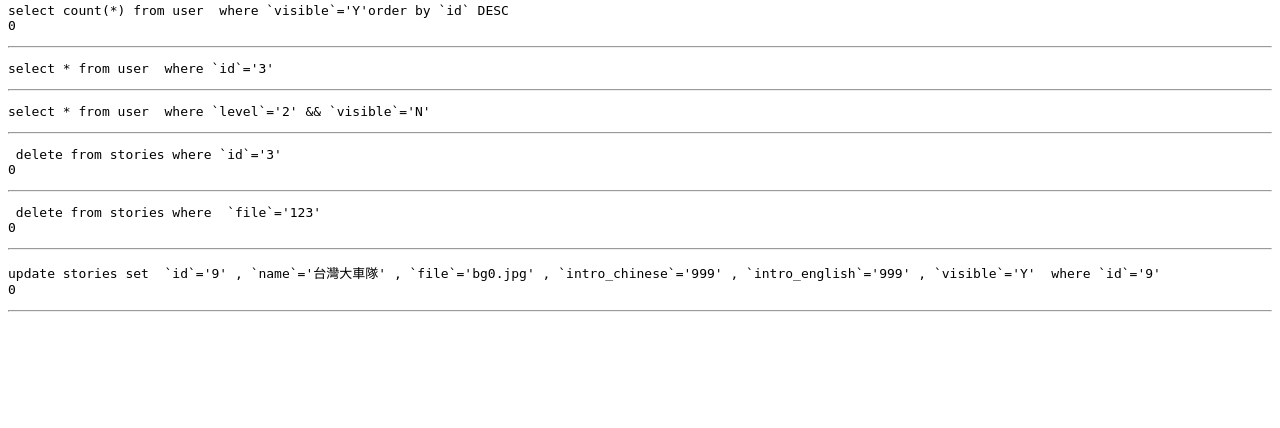
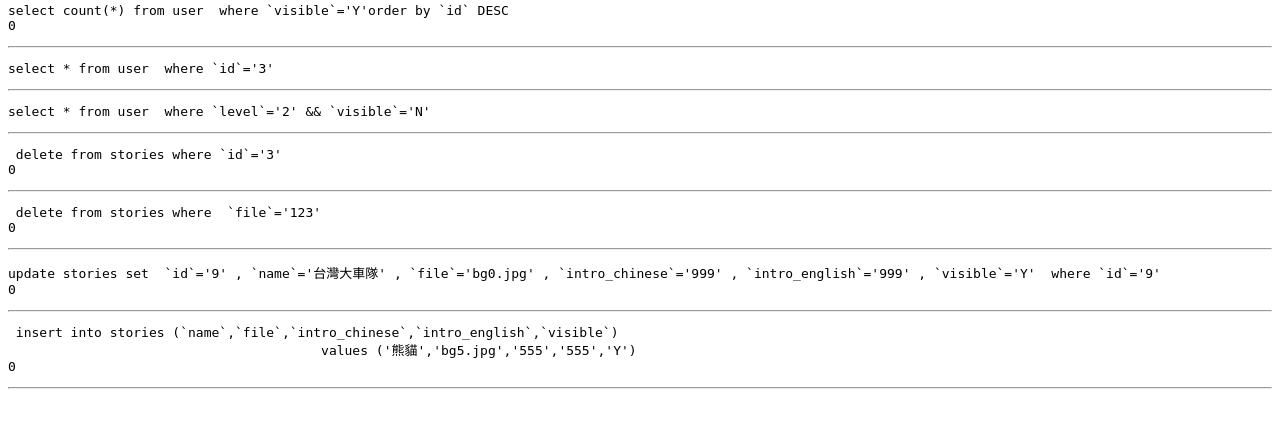
Before and after one commit to yuchi777/Web-Design-Certification-Level-B, a PHP site: page /base.php in a window 1280 px wide. Shown: the part 340-768 px from the top of the page. Run offline with PHP 8.4, Linux system fonts and the light colour scheme; data that the repository does not hold is empty.

Commit message:
完成SQL insert語法 & 完成save()函式功能

```diff
--- a/web01/base.php
+++ b/web01/base.php
@@ -144,7 +144,11 @@ class DB{
 
             $sql = "update $this->table set " . implode(',', $tmp). " where `id`='{$array['id']}' ";
         }else{
-
+            //insert
+            //`,` & ','
+            //array_keys()
+            $sql = " insert into $this->table (`". implode("`,`", array_keys($array))  ."`)
+                                        values ('". implode("','", $array) ."') ";
         }
 
 
@@ -225,6 +229,17 @@ print_r($store->save(['id'=>'9',
         );
 echo "</pre><hr>";
 
+echo "<pre>";
+print_r($store->save([
+                    'name'=>'熊貓',
+                    'file'=>'bg5.jpg',
+                    'intro_chinese'=>'555',
+                    'intro_english'=>'555',
+                    'visible' =>'Y'
+                    ])
+        );
+echo "</pre><hr>";
+/******************************************************************************************/
 
 
 
```
